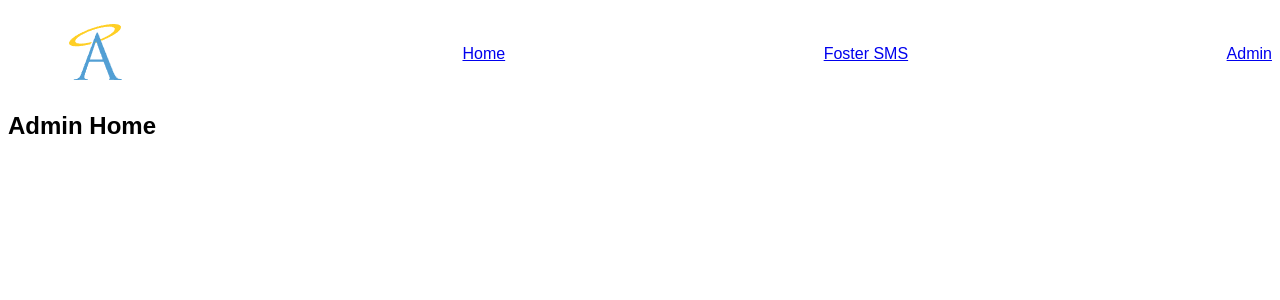
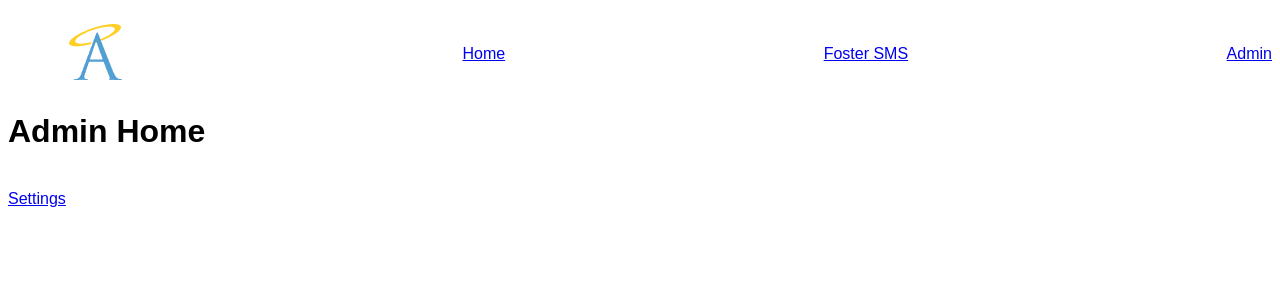
Before and after one commit to kyaagoggins/fetch-my-story, a React (Vite) app: page /admin in a window 1280 px wide. Shown: the top 300 px of the page. Built offline with nearby package versions, Linux system fonts and the light colour scheme.

Commit message:
settings button

```diff
--- a/src/App.jsx
+++ b/src/App.jsx
@@ -6,6 +6,7 @@ import FosterSMS from './FosterSMS';
 import Home from './Home';
 import Navbar from './components/Navbar/Navbar';
 import AdminHome from './admin/AdminHome';
+import AdminSettings from './admin/Settings';
 
 function App() {
 
@@ -18,6 +19,7 @@ function App() {
             <Route path='/' element={<Home />}/>
             <Route path='/foster-sms' element={<FosterSMS />}/>
             <Route path='/admin' element={<AdminHome />}/>
+            <Route path='/admin/settings' element={<AdminSettings />}/>
           </Routes>
       </Router>
     </>
--- a/src/admin/AdminHome.jsx
+++ b/src/admin/AdminHome.jsx
@@ -1,7 +1,13 @@
 import React from "react";
+import { Link } from 'react-router-dom';
 
-export default function AdminHome () {
+function AdminHome () {
     return (
-        <h2>Admin Home</h2>
+        <>
+            <h1>Admin Home</h1>
+            <br></br>
+            <Link to="/admin/settings">Settings</Link>
+        </>
     )
 };
+export default AdminHome
--- a/src/admin/Settings.jsx
+++ b/src/admin/Settings.jsx
@@ -0,0 +1,12 @@
+import React from 'react';
+
+
+function AdminSettings() {
+  return (
+   <>
+      {/* Page content goes here */}
+      <h1>Page Title</h1>
+   </>
+  );
+}
+export default AdminSettings;
```
